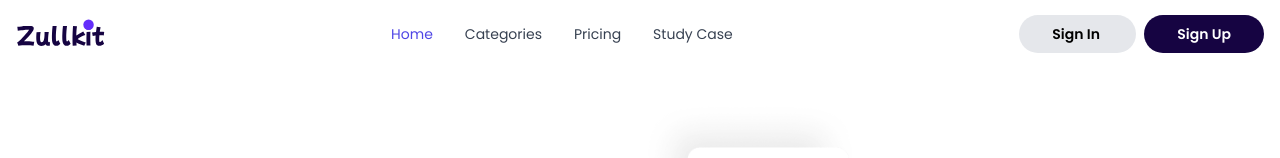
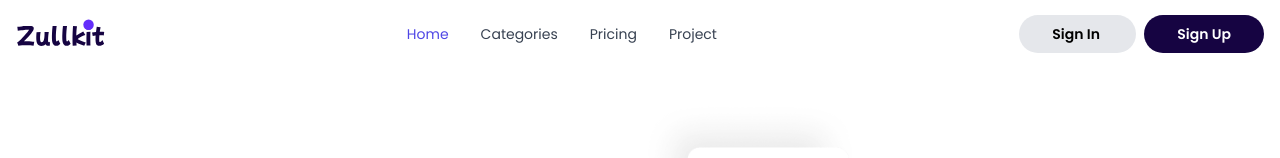
Before and after one commit to ZechxCode/bwzull-frontend, a Vue app: page / in a window 1280 px wide. Shown: the top 158 px of the page. Built offline with nearby package versions, Linux system fonts and the light colour scheme; no server answers.

Commit message:
change menu name

```diff
--- a/src/components/layouts/NavigationLinks.vue
+++ b/src/components/layouts/NavigationLinks.vue
@@ -29,8 +29,7 @@ import { RouterLink } from 'vue-router';
                 <a href="#"
                     class="block py-2 pl-3 pr-4 text-gray-700 border-b border-gray-100 hover:bg-gray-50 md:hover:bg-transparent md:border-0 md:hover:text-indigo-600 md:p-0 dark:text-gray-400 md:dark:hover:text-white dark:hover:bg-gray-700 dark:hover:text-white md:dark:hover:bg-transparent dark:border-gray-700"
                     active-class="md:text-indigo-600">
-                    Study
-                    Case</a>
+                    Project</a>
             </li>
         </ul>
     </div>
```
